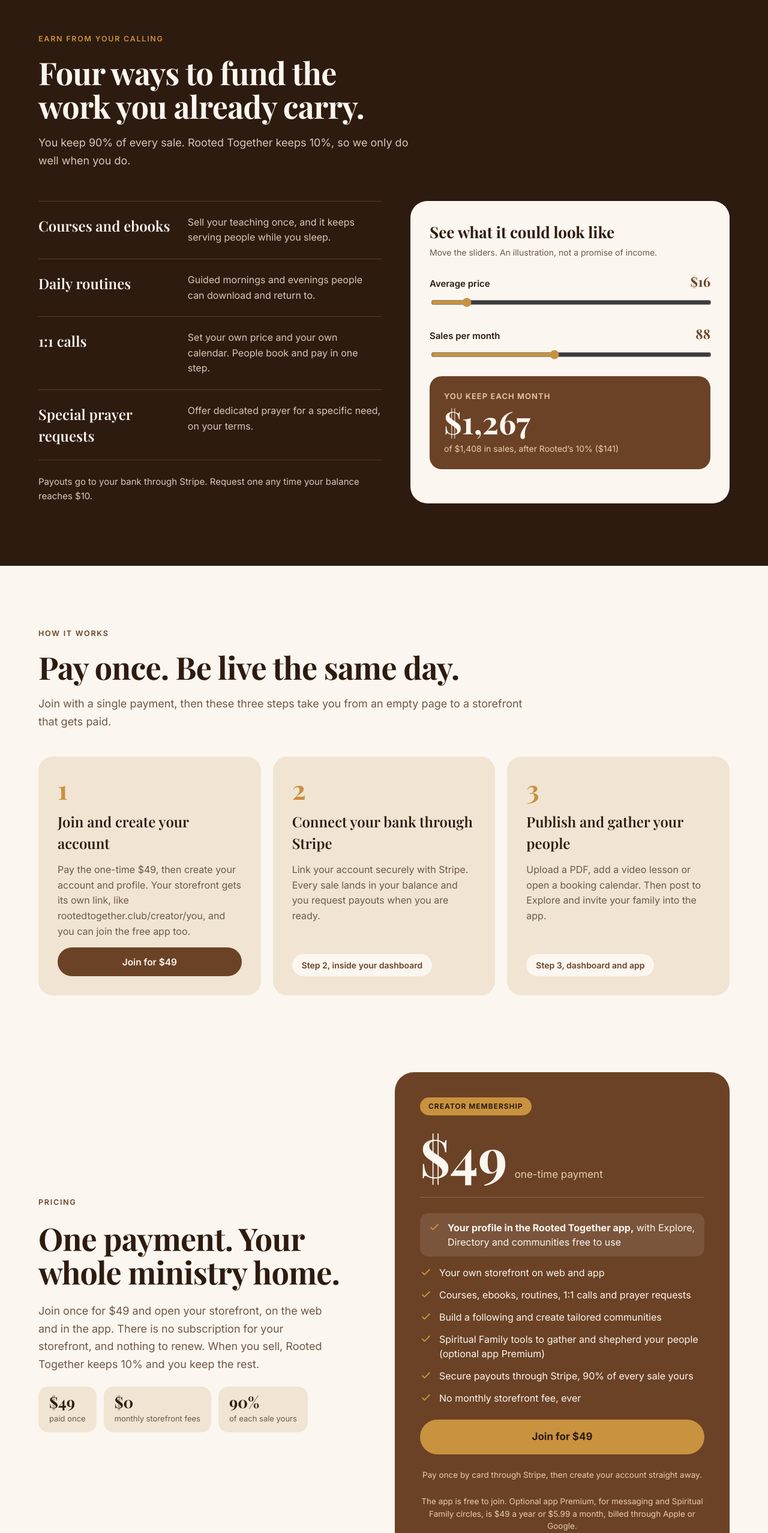
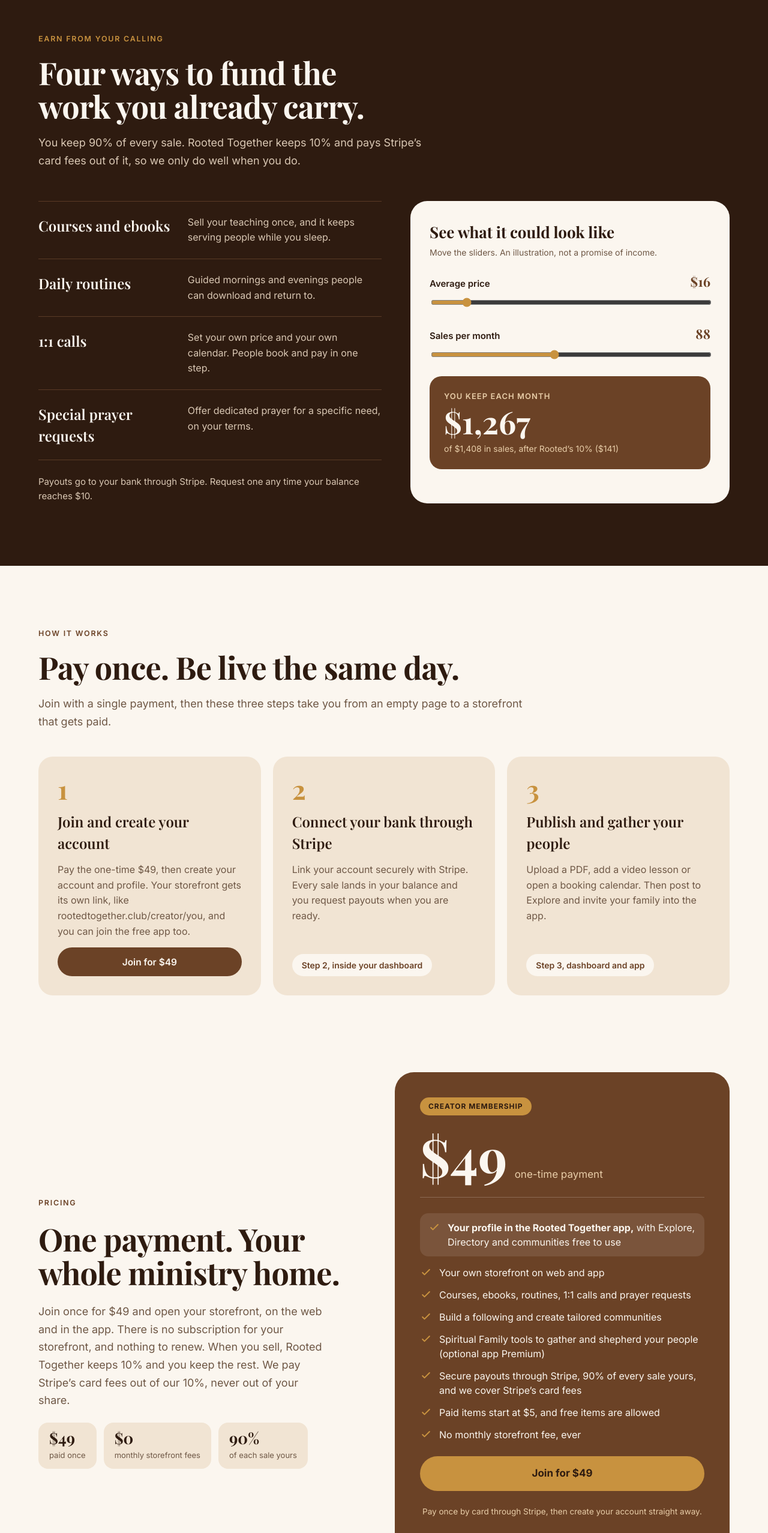
Before and after one commit to G-Rack/Onboarding-Rooted-Together-, a Next.js app: page / in a window 1280 px wide. Shown: the part 6337-8892 px from the top of the page at 60% size. Built offline with nearby package versions, Linux system fonts and the light colour scheme; no server answers.

Commit message:
Say Stripe card fees are covered by the 10%, items start at 5 dollars

```diff
--- a/components/Earn.js
+++ b/components/Earn.js
@@ -17,7 +17,7 @@ export default function Earn() {
     <div className="sec-head">
       <div className="eyebrow gold">Earn from your calling</div>
       <h2 className="h2" style={{ color: 'var(--cream)' }}>Four ways to fund the work you already carry.</h2>
-      <p className="lead" style={{ color: '#D9C7B3', maxWidth: '640px' }}>You keep 90% of every sale. Rooted Together keeps 10%, so we only do well when you do.</p>
+      <p className="lead" style={{ color: '#D9C7B3', maxWidth: '640px' }}>You keep 90% of every sale. Rooted Together keeps 10% and pays Stripe’s card fees out of it, so we only do well when you do.</p>
     </div>
     <div className="earn-grid">
       <div className="earn-list">
--- a/components/Pricing.js
+++ b/components/Pricing.js
@@ -9,7 +9,7 @@ export default function Pricing() {
       <div className="price-l">
         <div className="eyebrow">Pricing</div>
         <h2 className="h2">One payment. Your whole ministry home.</h2>
-        <p className="lead" style={{ maxWidth: '480px' }}>Join once for $49 and open your storefront, on the web and in the app. There is no subscription for your storefront, and nothing to renew. When you sell, Rooted Together keeps 10% and you keep the rest.</p>
+        <p className="lead" style={{ maxWidth: '480px' }}>Join once for $49 and open your storefront, on the web and in the app. There is no subscription for your storefront, and nothing to renew. When you sell, Rooted Together keeps 10% and you keep the rest. We pay Stripe’s card fees out of our 10%, never out of your share.</p>
         <div className="facts">
           <div><b>$49</b><span>paid once</span></div>
           <div><b>$0</b><span>monthly storefront fees</span></div>
@@ -26,7 +26,8 @@ export default function Pricing() {
           <li><svg className="ico"><use href="#i-check"/></svg>Courses, ebooks, routines, 1:1 calls and prayer requests</li>
           <li><svg className="ico"><use href="#i-check"/></svg>Build a following and create tailored communities</li>
           <li><svg className="ico"><use href="#i-check"/></svg>Spiritual Family tools to gather and shepherd your people (optional app Premium)</li>
-          <li><svg className="ico"><use href="#i-check"/></svg>Secure payouts through Stripe, 90% of every sale yours</li>
+          <li><svg className="ico"><use href="#i-check"/></svg>Secure payouts through Stripe, 90% of every sale yours, and we cover Stripe’s card fees</li>
+          <li><svg className="ico"><use href="#i-check"/></svg>Paid items start at $5, and free items are allowed</li>
           <li><svg className="ico"><use href="#i-check"/></svg>No monthly storefront fee, ever</li>
         </ul>
         <a className="btn btn-g" style={{ minHeight: '58px', fontSize: '17px' }} href={CHECKOUT_URL}>Join for $49</a>
```
